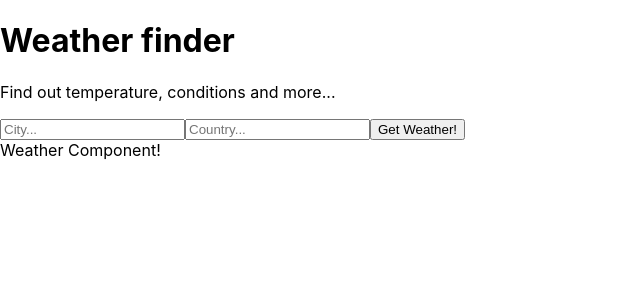
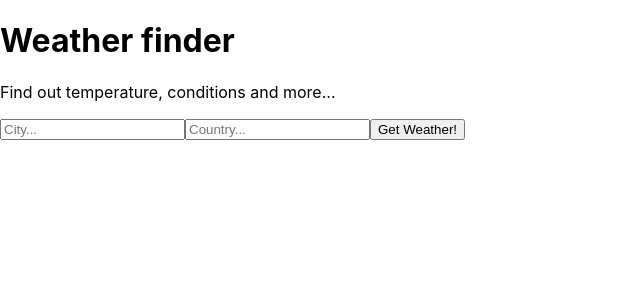
Before and after one commit to shoaib-zaheer/weather-app, a React (Create React App) app: page / in a window 1280 px wide. Shown: the top 300 px of the page, without its empty margins (0-640 px from the left). Built offline with nearby package versions, Linux system fonts and the light colour scheme.

Commit message:
update weather page

```diff
--- a/src/App.js
+++ b/src/App.js
@@ -27,8 +27,8 @@ class App extends React.Component{
     // in fetch we use template string (``), it allow you to inject the variable in your file what you define
     const api_call = await fetch(`http://api.openweathermap.org/data/2.5/weather?q=${city},${country}&APPID=${API_KEY}`);
     // date await will get all the date from api_call and using json to convert it to readable format for use
-    const date = await api_call.json();
-    console.log(date);
+    const data = await api_call.json();
+    console.log(data);
     // to sent the value of your state objects use below meted
     this.setState({
       temperature: data.main.temp,
@@ -50,7 +50,14 @@ class App extends React.Component{
         {/* props are like HTML attribute to set props, we will be able to access it back in our form.js file */}
         {/*this in here refer to APP and then function which is inside app*/}
         <Form getWeather = {this.getWeather}/>
-        <Weather />
+        <Weather
+          temperature={this.state.temperature}
+          city={this.state.city}
+          country={this.state.country}
+          humidity={this.state.humidity}
+          description={this.state.description}
+          error={this.state.error}
+          />
 
       </div>
     );
--- a/src/components/Weather.js
+++ b/src/components/Weather.js
@@ -4,7 +4,12 @@ class Weather extends React.Component{
   render(){
     return(
       <div>
-        Weather Component!
+        {this.props.city}
+        {this.props.country}
+        {this.props.temerature}
+        {this.props.humidity}
+        {this.props.description}
+
       </div>
     );
   }
```
